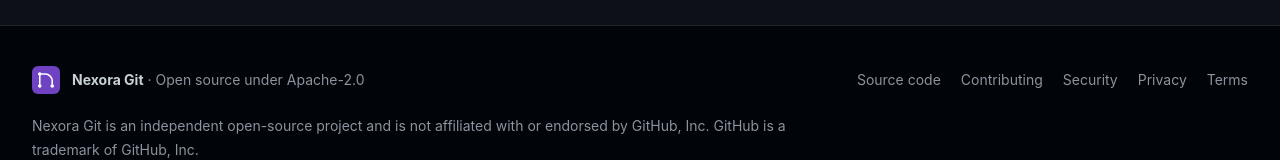
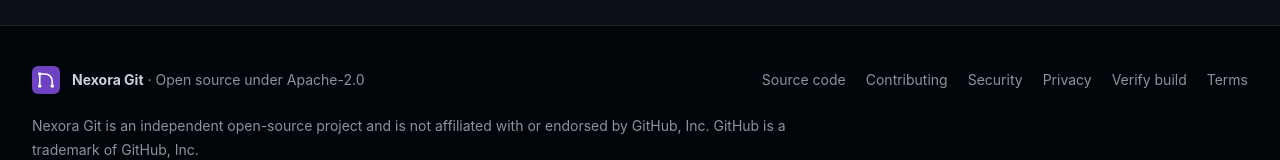
Before and after one commit to Gh0stDeveloper/Nexora-Git, a Next.js app in the folder web/: page / in a window 1280 px wide. Shown: the part 1893-2053 px from the top of the page. Built offline with nearby package versions, Linux system fonts and the light colour scheme; no server answers.

Commit message:
feat(signing): expose build verification from footer

```diff
--- a/web/components/footer.tsx
+++ b/web/components/footer.tsx
@@ -14,6 +14,7 @@ export function Footer() {
             <a className="hover:text-[#58a6ff]" href={`${source}/blob/main/CONTRIBUTING.md`}>Contributing</a>
             <a className="hover:text-[#58a6ff]" href={`${source}/blob/main/SECURITY.md`}>Security</a>
             <a className="hover:text-[#58a6ff]" href="/privacy">Privacy</a>
+            <a className="hover:text-[#58a6ff]" href="/verify">Verify build</a>
             <a className="hover:text-[#58a6ff]" href="/terms">Terms</a>
           </nav>
         </div>
```
